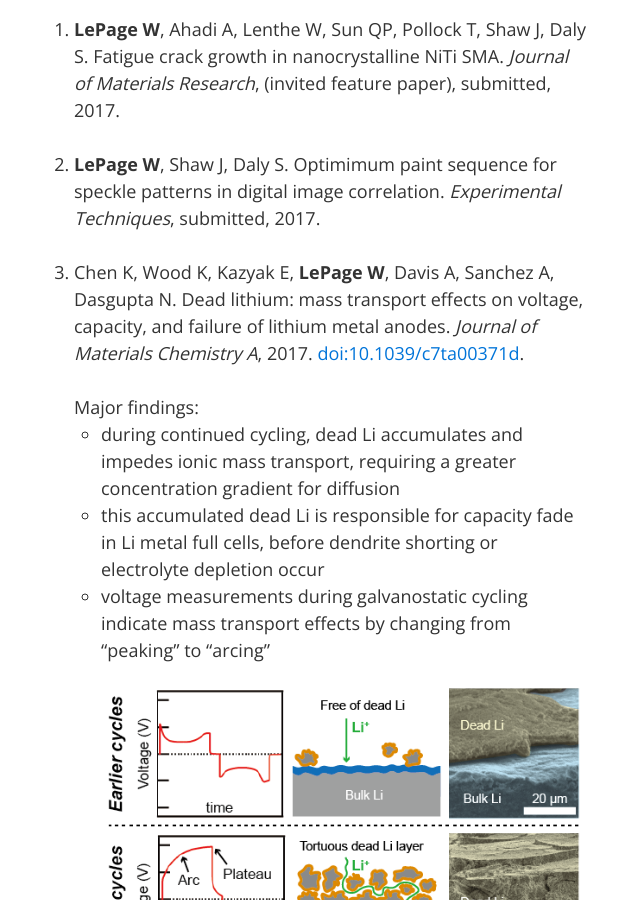
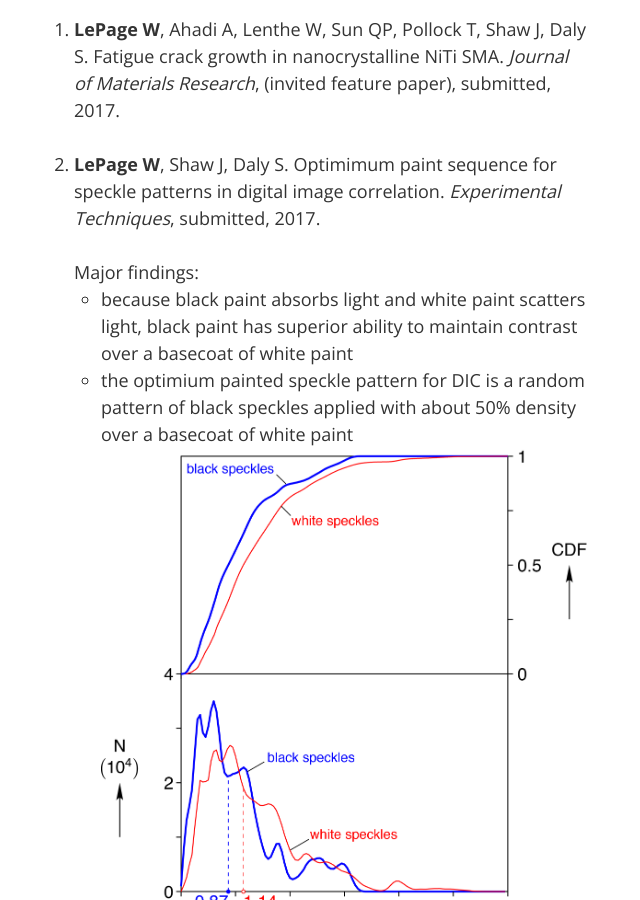
Before and after one commit to wlepage/wlepage.github.io, a Jekyll site: the page built from index.md, in a window 1280 px wide and 900 px high, scrolled down 2398 px. Shown: the whole window, without its empty margins (323-963 px from the left). Built offline with Jekyll 4.4.1, drawn with Linux system fonts in a browser that asks for light colours.

Commit message:
Create index.md

```diff
--- a/index.md
+++ b/index.md
@@ -53,6 +53,10 @@ En route to building new understandings about material degradation and failure,
 ## Selected publications
 1. __LePage W__, Ahadi A, Lenthe W, Sun QP, Pollock T, Shaw J, Daly S. Fatigue crack growth in nanocrystalline NiTi SMA. _Journal of Materials Research_, (invited feature paper), submitted, 2017. <br /><br />
 1. __LePage W__, Shaw J, Daly S. Optimimum paint sequence for speckle patterns in digital image correlation. _Experimental Techniques_, submitted, 2017. <br /><br />
+Major findings:
+	+ because black paint absorbs light and white paint scatters light, black paint has superior ability to maintain contrast over a basecoat of white paint
+	+ the optimium painted speckle pattern for DIC is a random pattern of black speckles applied with about 50% density over a basecoat of white paint
+![Optimum paint speckles sequence](img/TOC_paintspeckles.png "Optimum paint speckles sequence")
 1. Chen K, Wood K, Kazyak E, __LePage W__, Davis A, Sanchez A, Dasgupta N. Dead lithium: mass transport effects on voltage, capacity, and failure of lithium metal anodes. _Journal of Materials Chemistry A_, 2017. [doi:10.1039/c7ta00371d](http://doi.org/10.1039/c7ta00371d). <br /><br />
 Major findings:
 	+ during continued cycling, dead Li accumulates and impedes ionic mass transport, requiring a greater concentration gradient for diffusion
@@ -65,7 +69,7 @@ Major findings:
 	+ eliminates saturated pixels to preserve sub-pixel displacement resolution
 	+ improves correlation confidence interval by about 10%
 	+ reduces 2-D DIC error by up to 60%
-![Cross polarization for improved DIC](img/TOC_crosspolarization.png "Dead lithium mass transport effects")
+![Cross polarization for improved DIC](img/TOC_crosspolarization.png "Cross polarization for improved DIC")
 1. Athuada T, __LePage W__, Chalker J, Ozer R. High density growth of ZnO nanorods on cotton fabric enables access to a flame resistant composite. _RSC Advances_, 2014. [doi:10.1039/C4RA01543F](http://doi.org/10.1039/C4RA01543F).
 
 ## Awards
```
